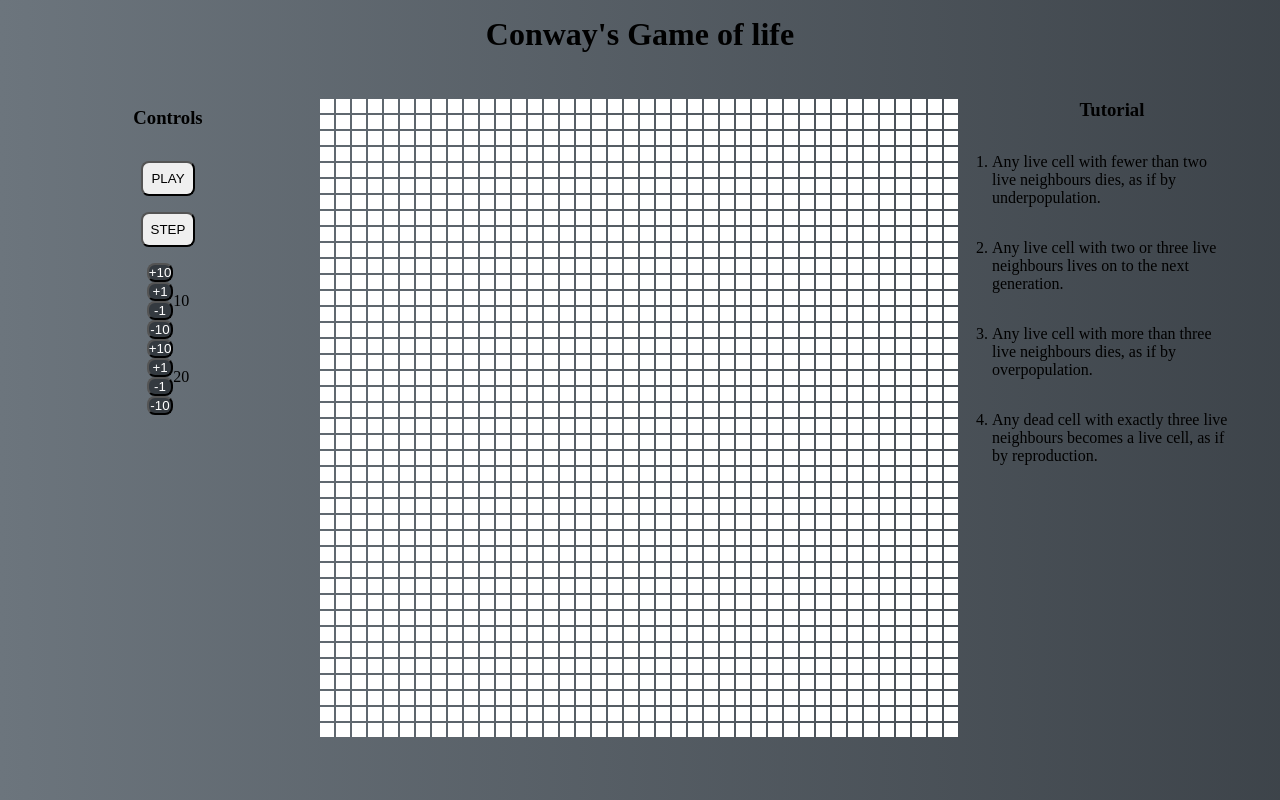
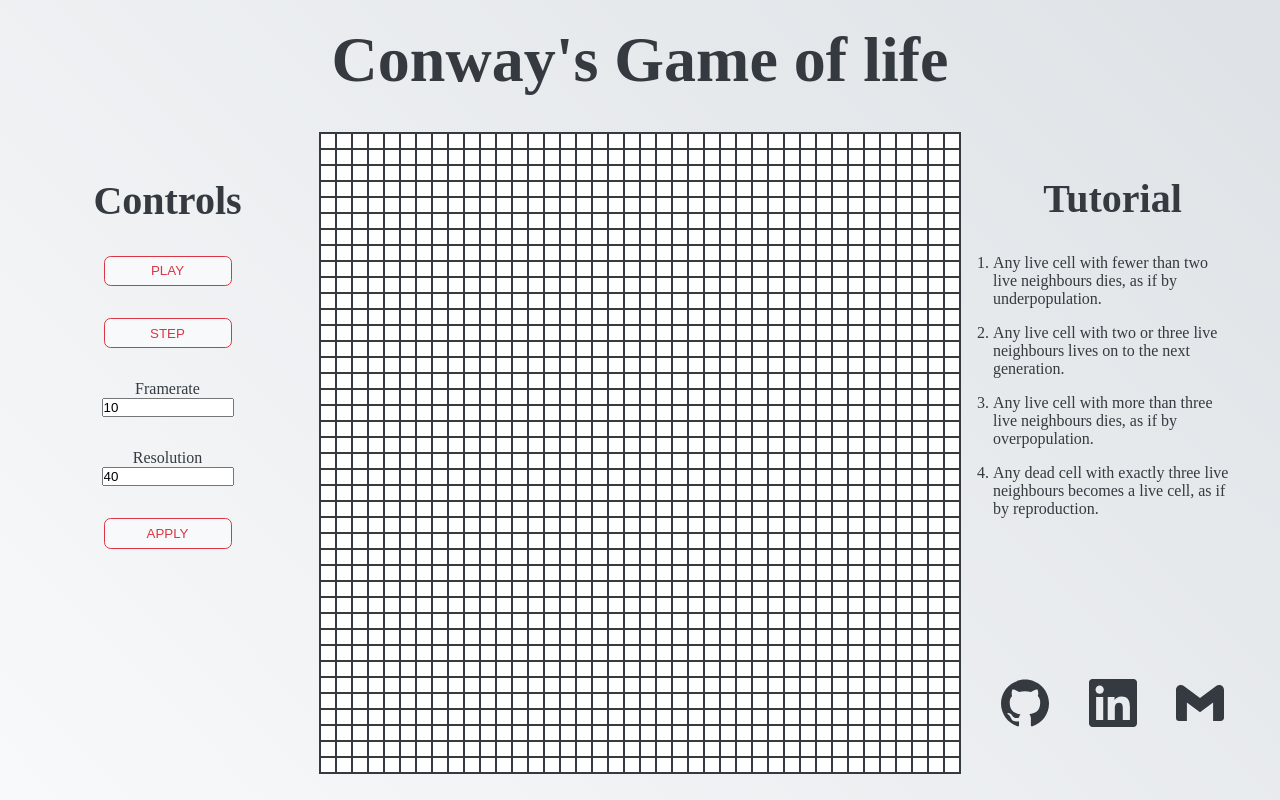
Before and after one commit to henrique11varela/Conways_Game_of_Life, a plain HTML site: page index.html in a window 1280 px wide. Drawn offline with Linux system fonts and the light colour scheme.

Commit message:
Layout almost done

```diff
--- a/app.js
+++ b/app.js
@@ -12,7 +12,8 @@ let settings = {
         framerate: document.getElementById("framerate"),
         resolution: document.getElementById("resolution"),
         playBtn: document.getElementById("btn-play"),
-        stepBtn: document.getElementById("btn-step")
+        stepBtn: document.getElementById("btn-step"),
+        applyBtn: document.getElementById("btn-apply")
     },
     values: {
         framerate: 10, //rough framerate of animation
@@ -42,10 +43,15 @@ let intervalID;
 settings.elements.framerate.value = settings.values.framerate;
 settings.elements.resolution.value = settings.values.resolution;
 
-function changeValueFramerate(value) {
-    if (settings.values.framerate + value > 0) {
-        settings.values.framerate += value;
-        settings.elements.framerate.innerHTML = settings.values.framerate;
+function applySettings() {
+    if (settings.values.resolution != settings.elements.resolution.value) {
+        settings.values.resolution = settings.elements.resolution.value;
+        buildMat();
+        pixelSize = canvas.width / settings.values.resolution;
+        draw();
+    }
+    if (settings.values.framerate != settings.elements.framerate.value) {
+        settings.values.framerate = settings.elements.framerate.value;
         if (settings.elements.playBtn.innerHTML == "PAUSE") {
             stopAnimation();
             startAnimation();
@@ -53,20 +59,23 @@ function changeValueFramerate(value) {
     }
 }
 
-function changeValueResolution(value) {
-    if (settings.values.resolution + value > 0) {
-        settings.values.resolution += value;
-        settings.elements.resolution.innerHTML = settings.values.resolution;
-        buildMat();
-        pixelSize = canvas.width / settings.values.resolution;
-        draw();
+settings.elements.framerate.addEventListener("keypress", (event) => {
+    if (event.key === "Enter") {
+        applySettings();
     }
-}
+});
+
+settings.elements.resolution.addEventListener("keypress", (event) => {
+    if (event.key === "Enter") {
+        applySettings();
+    }
+});
 
 //! EVENTS
 // Button events
 settings.elements.playBtn.addEventListener('click', startAnimation);
 settings.elements.stepBtn.addEventListener('click', animate);
+settings.elements.applyBtn.addEventListener("click", applySettings);
 
 // canvas Draw mouse
 canvas.addEventListener('mousedown', onMouseDown = (event) => { //MOUSE DOWN
@@ -132,6 +141,7 @@ function startAnimation() {
     settings.elements.playBtn.removeEventListener('click', startAnimation);
     settings.elements.playBtn.addEventListener('click', stopAnimation);
     settings.elements.playBtn.innerHTML = "PAUSE";
+    settings.elements.playBtn.classList.add("btn-on");
 }
 
 function stopAnimation() {
@@ -140,6 +150,7 @@ function stopAnimation() {
     settings.elements.playBtn.removeEventListener('click', stopAnimation);
     settings.elements.playBtn.addEventListener('click', startAnimation);
     settings.elements.playBtn.innerHTML = "PLAY";
+    settings.elements.playBtn.classList.remove("btn-on");
 }
 
 function animate() {
@@ -204,7 +215,6 @@ function update() {
                 //look E
                 counter += mat[i][j + 1] ? 1 : 0;
             }
-
             if (!mat[i][j] && counter == 3) {//if dead
                 nm[i].push(true);
             } else if (mat[i][j] && ((counter < 2) || (counter > 3))) { // if alive
--- a/index.html
+++ b/index.html
@@ -10,33 +10,28 @@
 </head>
 
 <body>
+    <!-- title -->
     <h1 id="title">Conway's Game of life</h1>
+    <!-- Canvas -->
     <canvas id="canvas"></canvas>
+    <!-- controls -->
     <div id="controls">
         <h3>Controls</h3>
         <div>
             <button id="btn-play">PLAY</button>
             <button id="btn-step">STEP</button>
-            <div class="inputs">
-                <div>
-                    <button onclick="changeValueFramerate(10)">+10</button>
-                    <button onclick="changeValueFramerate(1)">+1</button>
-                    <button onclick="changeValueFramerate(-1)">-1</button>
-                    <button onclick="changeValueFramerate(-10)">-10</button>
-                </div>
-                <p id="framerate">10</p>
+            <div>
+                <label for="framerate">Framerate</label>
+                <input id="framerate" name="framerate" type="number">
             </div>
-            <div class="inputs">
-                <div>
-                    <button onclick="changeValueResolution(10)">+10</button>
-                    <button onclick="changeValueResolution(1)">+1</button>
-                    <button onclick="changeValueResolution(-1)">-1</button>
-                    <button onclick="changeValueResolution(-10)">-10</button>
-                </div>
-                <p id="resolution">20</p>
+            <div>
+                <label for="resolution">Resolution</label>
+                <input id="resolution" name="resolution" type="number">
             </div>
+            <button id="btn-apply">APPLY</button>
         </div>
     </div>
+    <!-- tutorial -->
     <div id="tutorial">
         <h3>Tutorial</h3>
         <ol>
@@ -46,6 +41,18 @@
             <li>Any dead cell with exactly three live neighbours becomes a live cell, as if by reproduction.</li>
         </ol>
     </div>
+    <!-- footer -->
+    <footer id="footer">
+        <a href="https://github.com/henrique11varela/img_particle_ball" target="_blank">
+            <svg role="img" viewBox="0 0 24 24" xmlns="http://www.w3.org/2000/svg"><title>GitHub</title><path fill="#343a40" d="M12 .297c-6.63 0-12 5.373-12 12 0 5.303 3.438 9.8 8.205 11.385.6.113.82-.258.82-.577 0-.285-.01-1.04-.015-2.04-3.338.724-4.042-1.61-4.042-1.61C4.422 18.07 3.633 17.7 3.633 17.7c-1.087-.744.084-.729.084-.729 1.205.084 1.838 1.236 1.838 1.236 1.07 1.835 2.809 1.305 3.495.998.108-.776.417-1.305.76-1.605-2.665-.3-5.466-1.332-5.466-5.93 0-1.31.465-2.38 1.235-3.22-.135-.303-.54-1.523.105-3.176 0 0 1.005-.322 3.3 1.23.96-.267 1.98-.399 3-.405 1.02.006 2.04.138 3 .405 2.28-1.552 3.285-1.23 3.285-1.23.645 1.653.24 2.873.12 3.176.765.84 1.23 1.91 1.23 3.22 0 4.61-2.805 5.625-5.475 5.92.42.36.81 1.096.81 2.22 0 1.606-.015 2.896-.015 3.286 0 .315.21.69.825.57C20.565 22.092 24 17.592 24 12.297c0-6.627-5.373-12-12-12"/></svg>
+        </a>
+        <a href="https://www.linkedin.com/in/henrique-varela/" target="_blank">
+            <svg role="img" viewBox="0 0 24 24" xmlns="http://www.w3.org/2000/svg"><title>LinkedIn</title><path fill="#343a40" d="M20.447 20.452h-3.554v-5.569c0-1.328-.027-3.037-1.852-3.037-1.853 0-2.136 1.445-2.136 2.939v5.667H9.351V9h3.414v1.561h.046c.477-.9 1.637-1.85 3.37-1.85 3.601 0 4.267 2.37 4.267 5.455v6.286zM5.337 7.433c-1.144 0-2.063-.926-2.063-2.065 0-1.138.92-2.063 2.063-2.063 1.14 0 2.064.925 2.064 2.063 0 1.139-.925 2.065-2.064 2.065zm1.782 13.019H3.555V9h3.564v11.452zM22.225 0H1.771C.792 0 0 .774 0 1.729v20.542C0 23.227.792 24 1.771 24h20.451C23.2 24 24 23.227 24 22.271V1.729C24 .774 23.2 0 22.222 0h.003z"/></svg>
+        </a>
+        <a href="mailto:henrique11varela@gmail.com?subject=From_img_particle_ball">
+            <svg role="img" viewBox="0 0 24 24" xmlns="http://www.w3.org/2000/svg"><title>Gmail</title><path fill="#343a40" d="M24 5.457v13.909c0 .904-.732 1.636-1.636 1.636h-3.819V11.73L12 16.64l-6.545-4.91v9.273H1.636A1.636 1.636 0 0 1 0 19.366V5.457c0-2.023 2.309-3.178 3.927-1.964L5.455 4.64 12 9.548l6.545-4.91 1.528-1.145C21.69 2.28 24 3.434 24 5.457z"/></svg>
+        </a>
+    </footer>
     <script src="app.js"></script>
 </body>
 
--- a/style.css
+++ b/style.css
@@ -33,84 +33,103 @@
 }
 
 body {
-    min-height: 100vh;
     min-height: 100dvh;
     display: flex;
     flex-direction: column;
     align-items: center;
-    background: linear-gradient(90deg, var(--secondary) 0%, var(--dark) 120%);
+    background: linear-gradient(45deg, var(--light) 0%, var(--pastel-dark) 100%);
+    color: var(--dark);
 }
 
-h1,
-canvas {
-    margin: auto;
+body>* {
     margin-top: 1rem;
 }
 
+canvas {
+    background-color: var(--dark);
+    border-top: var(--dark) solid 2px;
+    border-left: var(--dark) solid 2px;
+}
+
+button {
+    padding: 0.5em;
+    width: 10vw;
+    height: 100%;
+    border-radius: 0.5em;
+    background-color: var(--light);
+    border: var(--danger) 1px solid;
+    color: var(--danger);
+}
+
+button:hover {
+    background-color: var(--danger);
+    color: var(--light);
+}
+
+button.btn-on {
+    background-color: var(--danger);
+    color: var(--light);
+}
+
+button.btn-on:hover {
+    border: var(--deep-danger) 1px solid;
+    background-color: var(--deep-danger);
+    color: var(--light);
+}
+
+input {
+    width: 10vw;
+}
+
+a {
+    text-decoration: none;
+}
+
+/* CONTROLS */
 #controls {
-    height: 100%;
-    margin-top: 1rem;
+    width: 80vw;
     display: flex;
     flex-direction: column;
     align-items: center;
 }
 
 #controls>div {
-    margin-top: 1rem;
-    width: 90vw;
+    display: grid;
+    grid-template-columns: repeat(5, 1fr);
+    place-items: center;
+}
+
+#controls>div>div {
     display: flex;
-    justify-content: space-evenly;
+    flex-direction: column;
+    justify-content: center;
     align-items: center;
 }
 
-/* #controls>div>* {
-    margin-top: 1rem;
-} */
-
-.inputs {
-    display: flex;
-    align-items: center;
-}
-
-.inputs>div {
-    display: flex;
-    flex-direction: column;
-}
-
-.inputs>div>button {
-    margin: 0;
-    padding: 0;
-    width: 100%;
-    color: white;
-    background-color: #343a40;
-}
-
+/* TUTORIAL */
 #tutorial {
-    height: 100%;
-    display: flex;
-    flex-direction: column;
-    justify-content: start;
-    align-items: center;
-    margin: 2rem;
-}
-
-#tutorial>ol {
+    width: 80vw;
     display: flex;
     flex-direction: column;
     align-items: center;
 }
 
+#tutorial>ol {
+    padding: 1rem;
+}
 #tutorial>ol>li {
     margin: 1rem;
-    width: 100%;
 }
 
-button {
-    padding: 0.5rem;
-    width: min-content;
-    border-radius: 0.5rem;
+#footer {
+    display: flex;
+    width: 80vw;
+    justify-content: space-evenly;
 }
 
+svg {
+    height: 3rem;
+}
 
 @media (min-width: 768px) {
     body {
@@ -119,16 +138,21 @@ button {
         grid-template-areas:
             ". . title . ."
             ". controls canvas tutorial ."
+            ". . canvas footer ."
             ". . . . .";
+        place-items: center;
+    }
+
+    h1 {
+        font-size: 4rem;
     }
 
     h3 {
-        margin: 1rem;
+        font-size: 2.5rem;
     }
 
     #title {
         grid-area: title;
-        text-align: center;
     }
 
     #canvas {
@@ -137,25 +161,22 @@ button {
 
     #tutorial {
         grid-area: tutorial;
+        width: 100%;
     }
 
     #controls {
         grid-area: controls;
-        flex-direction: column;
-        justify-content: flex-start;
-
+        width: 100%;
     }
 
     #controls>div {
-        width: 100%;
-        height: 100%;
-        display: flex;
-        flex-direction: column;
-        justify-content: start;
-        align-items: center;
+        margin-top: 2rem;
+        grid-template-columns: 1fr;
+        gap: 2rem;
     }
 
-    button {
-        margin-bottom: 1rem;
+    #footer {
+        grid-area: footer;
+        width: 100%;
     }
 }
```
Also changed, not shown: app2.js (deleted, +0 -212 lines).
